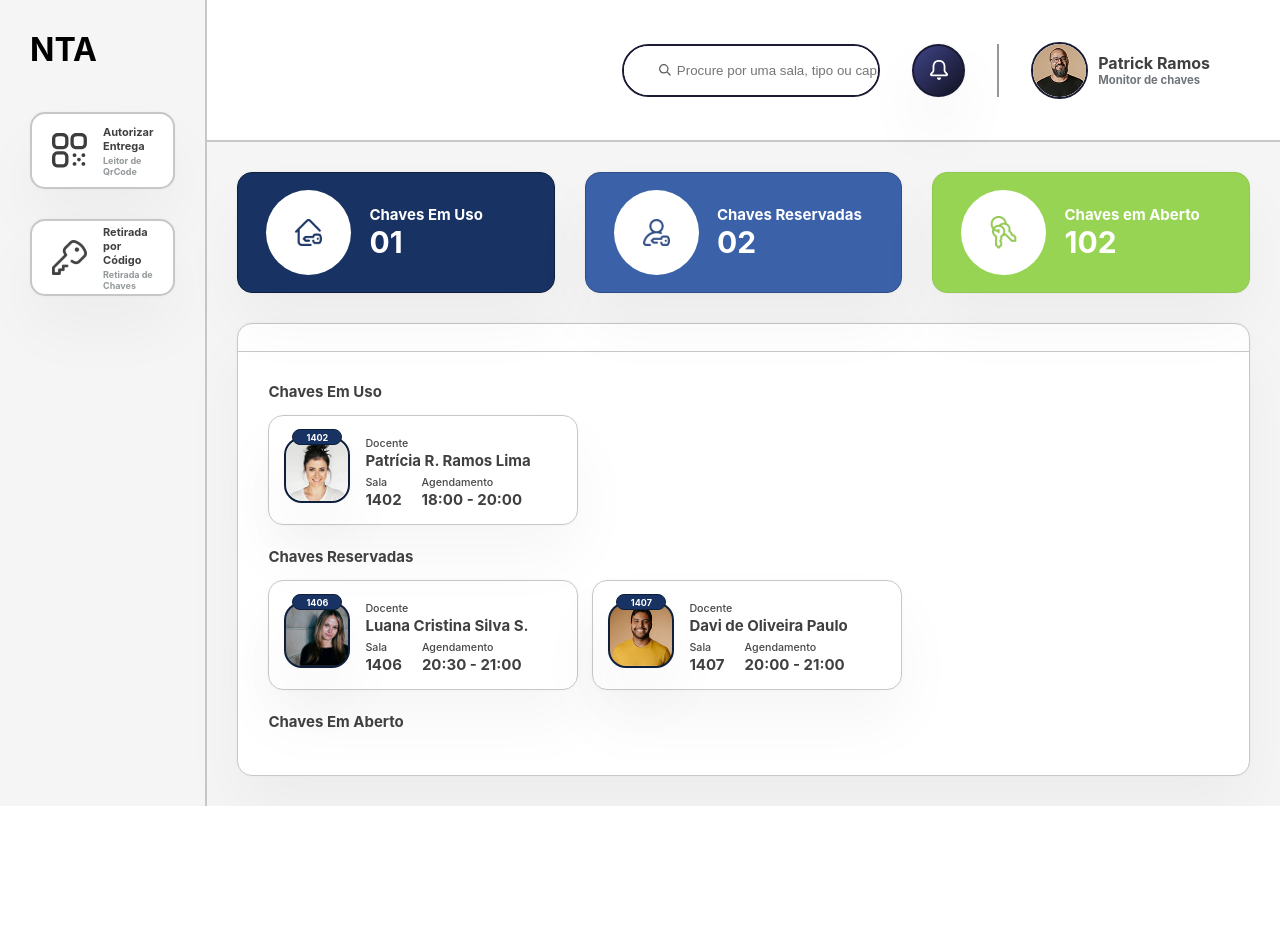
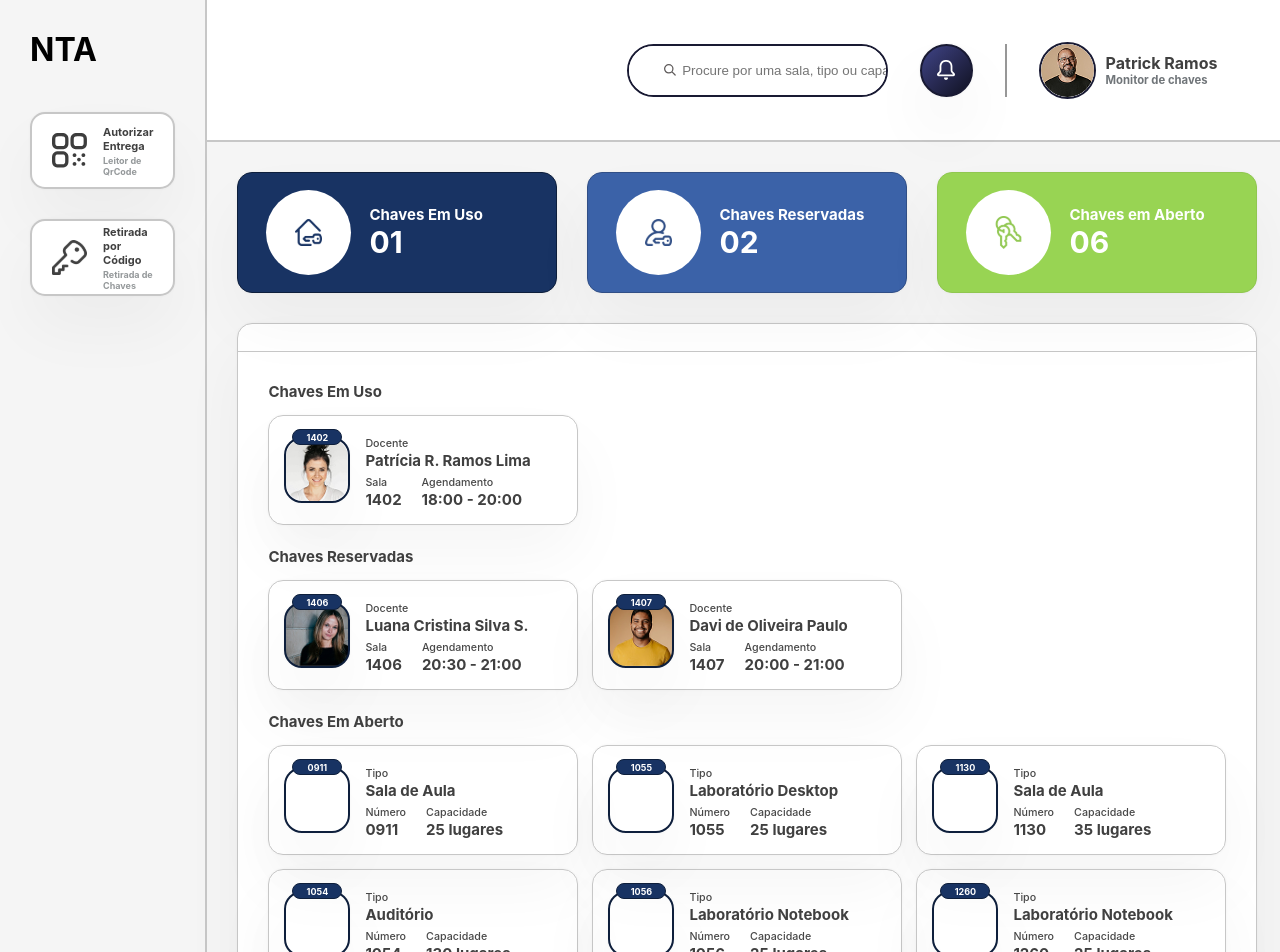
Before and after one commit to netoodev/nta-app, a React (Create React App) app: page / in a window 1280 px wide. Shown: the top 952 px of the page. Before the commit the page ends 806 px from the top, so only its background shows below. Built offline with nearby package versions, Linux system fonts and the light colour scheme.

Commit message:
Finalizando Card de Salas

```diff
--- a/src/App.css
+++ b/src/App.css
@@ -62,8 +62,10 @@
 
 .keys-content-section-grid {
   display: grid;
-  grid-template-columns: 1fr 1fr 1fr 1fr;
+  grid-template-columns: repeat(3, 1fr);
   gap: 14px;
+  justify-content: start;
+  max-width: 1000px;
 }
 
 .keys-content-section-title {
--- a/src/App.js
+++ b/src/App.js
@@ -7,6 +7,7 @@ import keyUseIc from './img/key-use-ic.svg';
 import reservedKeyIc from './img/reserved-key-ic.svg';
 import openKeyIc from './img/open-key-ic.svg';
 import KeyCardUser from './components/KeyCard/keyCardUser';
+import KeyCardRoom from './components/KeyCard/keyCardRoom';
 import docenteProfilePic from './img/docente-profile-pic.png';
 import docenteProfilePic2 from './img/docente-profile-pic-2.jpg';
 import docenteProfilePic3 from './img/docente-profile-pic-3.jpg';
@@ -39,7 +40,7 @@ function App() {
           <div className='infocard-wrapper'>
             <InfoCard img={keyUseIc} style={infoCardBlue} title="Chaves Em Uso" number="01"/>
             <InfoCard img={reservedKeyIc} style={infoCardPurple} title="Chaves Reservadas" number="02"/>
-            <InfoCard img={openKeyIc} style={infoCardGreen} title="Chaves em Aberto" number="102"/>
+            <InfoCard img={openKeyIc} style={infoCardGreen} title="Chaves em Aberto" number="06"/>
           </div>
           <div className="keys-content">
             <div className='top-divider'></div>
@@ -60,7 +61,12 @@ function App() {
               <div className='keys-content-section'>
                 <h4 className='keys-content-section-title'>Chaves Em Aberto</h4>
                 <div className='keys-content-section-grid'>
-
+                  <KeyCardRoom img="" type="Sala de Aula" number="0911" capacity="25" />
+                  <KeyCardRoom img="" type="Laboratório Desktop" number="1055" capacity="25" />
+                  <KeyCardRoom img="" type="Sala de Aula" number="1130" capacity="35" />
+                  <KeyCardRoom img="" type="Auditório" number="1054" capacity="130" />
+                  <KeyCardRoom img="" type="Laboratório Notebook" number="1056" capacity="25" />
+                  <KeyCardRoom img="" type="Laboratório Notebook" number="1260" capacity="25" />
                 </div>
               </div>
             </div>
--- /dev/null
+++ b/src/components/KeyCard/keyCardRoom.js
@@ -0,0 +1,30 @@
+import React from 'react';
+import './keyCard.css';
+
+
+const KeyCardUser = (props) => (
+    <div className='keycard'>
+        <div className='key-user'>
+            <div className='user-class'><p>{props.number}</p></div>
+            <div className='key-user-img' style={{backgroundImage: `url(${props.img})`}}></div>
+        </div>
+        <div className='key-user-info'>
+             <div className='key-user-info-top'>
+                <span>Tipo</span>
+                <p>{props.type}</p>
+             </div>
+             <div className='key-user-info-bottom'>
+                <div className='key-user-info-right'>
+                    <span>Número</span>
+                    <p>{props.number}</p>
+                </div>
+                <div className='key-user-info-left'>
+                    <span>Capacidade</span>
+                    <p>{props.capacity} lugares</p>
+                </div>
+             </div>
+        </div>
+    </div>
+);
+
+export default KeyCardUser;
```
Also changed, not shown: src/components/KeyCard/keyCardUser.js (indentation only).
